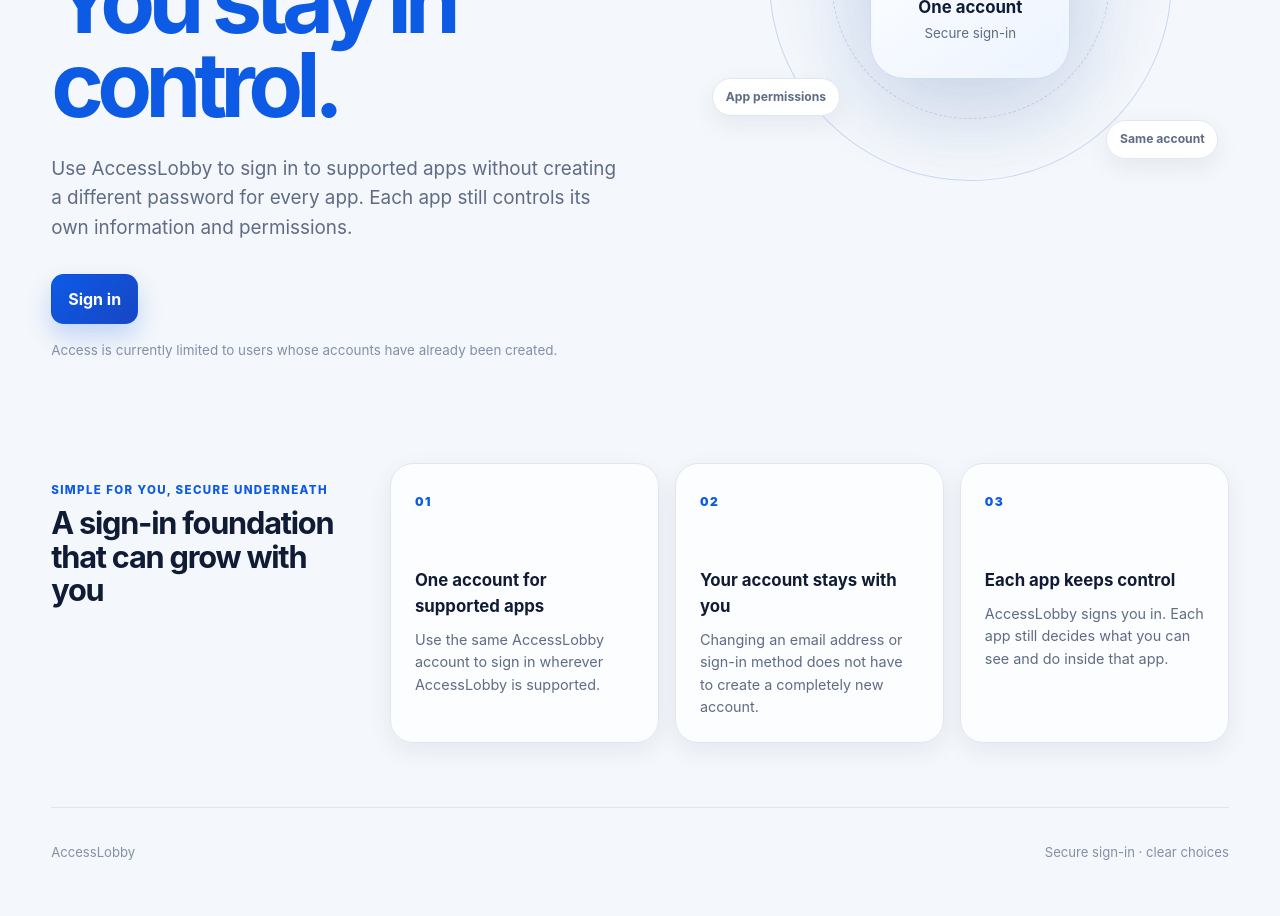
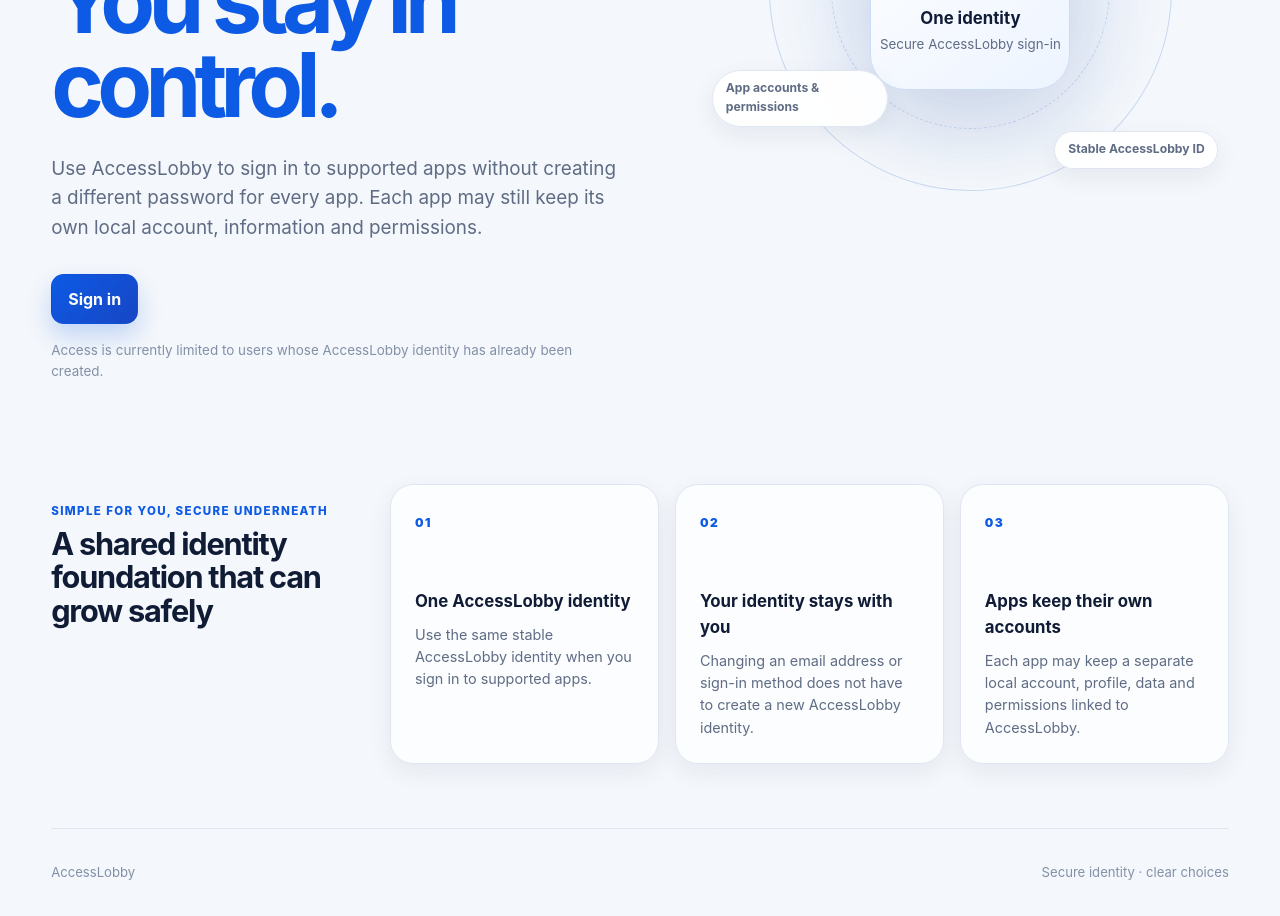
Before and after one commit to WB-DevWorld/AccessLobby, a Next.js app in the folder apps/web/: page / in a window 1280 px wide. Shown: the part 580-1496 px from the top of the page. Before the commit the page ends 1475 px from the top, so only its background shows below. Built offline with nearby package versions, Linux system fonts and the light colour scheme.

Commit message:
Clarify AccessLobby identity versus app-local accounts

```diff
--- a/apps/web/app/page.tsx
+++ b/apps/web/app/page.tsx
@@ -5,16 +5,16 @@
 
 const foundations = [
   {
-    title: 'One account for supported apps',
-    description: 'Use the same AccessLobby account to sign in wherever AccessLobby is supported.',
+    title: 'One AccessLobby identity',
+    description: 'Use the same stable AccessLobby identity when you sign in to supported apps.',
   },
   {
-    title: 'Your account stays with you',
-    description: 'Changing an email address or sign-in method does not have to create a completely new account.',
+    title: 'Your identity stays with you',
+    description: 'Changing an email address or sign-in method does not have to create a new AccessLobby identity.',
   },
   {
-    title: 'Each app keeps control',
-    description: 'AccessLobby signs you in. Each app still decides what you can see and do inside that app.',
+    title: 'Apps keep their own accounts',
+    description: 'Each app may keep a separate local account, profile, data and permissions linked to AccessLobby.',
   },
 ];
 
@@ -38,7 +38,7 @@
           <div className="public-alert">
             <AvailabilityPanel
               title="You are signed out of this app"
-              description="We could not also sign you out of the shared AccessLobby session. You can try signing out of all apps again later."
+              description="We could not also end the shared AccessLobby sign-in session. You can try signing out of AccessLobby and supported apps again later."
             />
           </div>
         )}
@@ -61,10 +61,10 @@
 
         <section className="public-hero">
           <div className="hero-copy">
-            <p className="eyebrow">One account for supported apps</p>
-            <h1>One secure sign-in.<br />Your account across apps.<br /><span>You stay in control.</span></h1>
+            <p className="eyebrow">One AccessLobby identity for supported apps</p>
+            <h1>One secure sign-in.<br />Your identity across apps.<br /><span>You stay in control.</span></h1>
             <p className="hero-lede">
-              Use AccessLobby to sign in to supported apps without creating a different password for every app. Each app still controls its own information and permissions.
+              Use AccessLobby to sign in to supported apps without creating a different password for every app. Each app may still keep its own local account, information and permissions.
             </p>
             <div className="hero-actions">
               <Link className="button button-primary" href="/auth/login">Sign in</Link>
@@ -74,29 +74,29 @@
             </div>
             <p className="hero-note">
               {registrationEnabled
-                ? 'New account registration is open in this environment.'
-                : 'Access is currently limited to users whose accounts have already been created.'}
+                ? 'New AccessLobby registration is open in this environment.'
+                : 'Access is currently limited to users whose AccessLobby identity has already been created.'}
             </p>
           </div>
 
-          <div className="hero-visual" role="img" aria-label="One AccessLobby account can be used with supported apps while each app keeps its own permissions.">
+          <div className="hero-visual" role="img" aria-label="One stable AccessLobby identity can be used with supported apps, while each app keeps its own account data and permissions.">
             <div className="identity-orbit identity-orbit-one" />
             <div className="identity-orbit identity-orbit-two" />
             <div className="identity-core">
               <span className="identity-core-mark" aria-hidden="true">A</span>
-              <strong>One account</strong>
-              <small>Secure sign-in</small>
+              <strong>One identity</strong>
+              <small>Secure AccessLobby sign-in</small>
             </div>
             <div className="orbit-label orbit-label-one">Supported apps</div>
-            <div className="orbit-label orbit-label-two">Same account</div>
-            <div className="orbit-label orbit-label-three">App permissions</div>
+            <div className="orbit-label orbit-label-two">Stable AccessLobby ID</div>
+            <div className="orbit-label orbit-label-three">App accounts &amp; permissions</div>
           </div>
         </section>
 
         <section className="foundation-grid" aria-labelledby="foundation-title">
           <div className="section-intro">
             <p className="eyebrow">Simple for you, secure underneath</p>
-            <h2 id="foundation-title">A sign-in foundation that can grow with you</h2>
+            <h2 id="foundation-title">A shared identity foundation that can grow safely</h2>
           </div>
           {foundations.map((foundation, index) => (
             <article className="foundation-card" key={foundation.title}>
@@ -110,7 +110,7 @@
 
       <footer className="public-footer">
         <span>AccessLobby</span>
-        <span>Secure sign-in · clear choices</span>
+        <span>Secure identity · clear choices</span>
       </footer>
     </div>
   );
```
